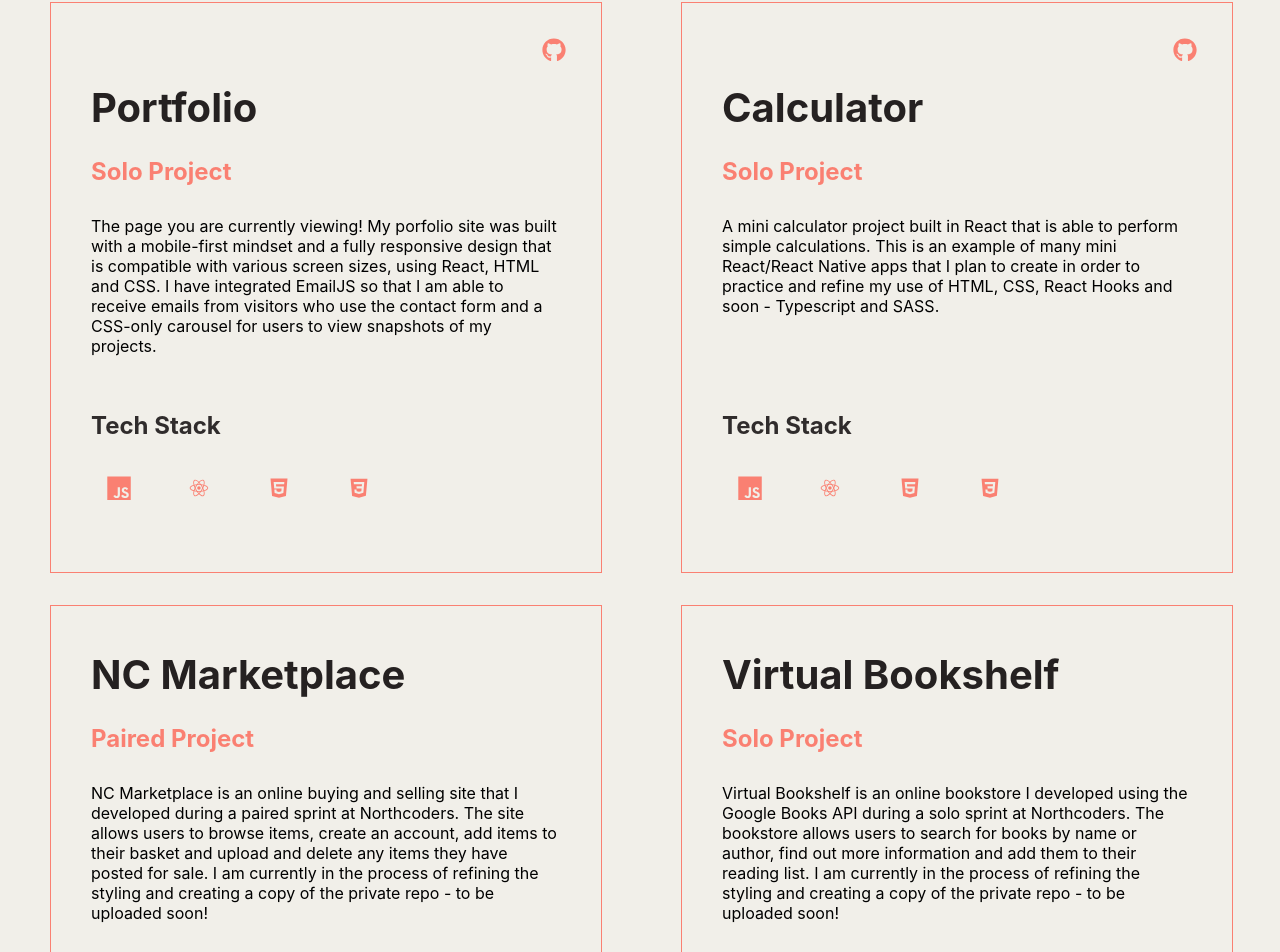
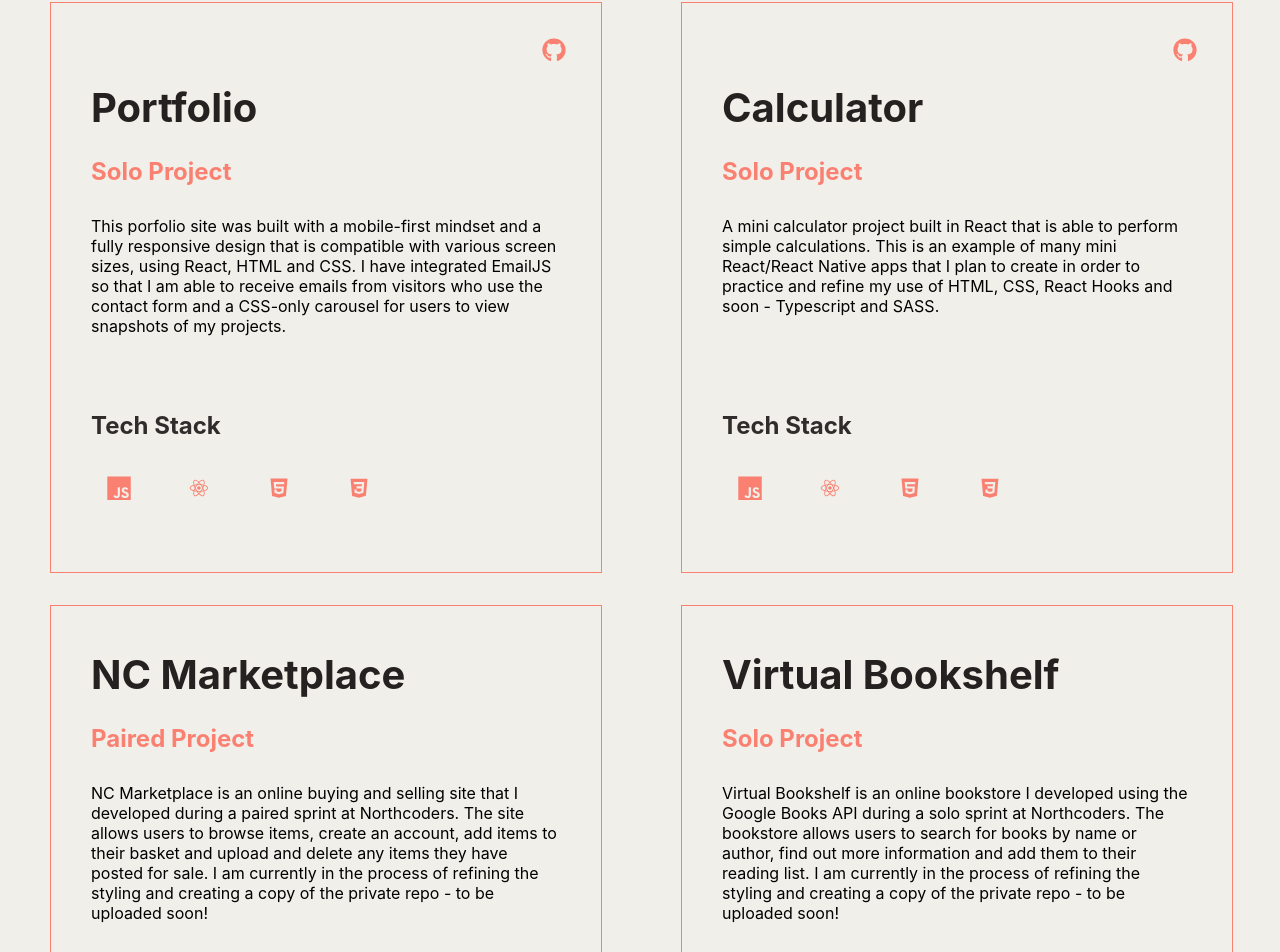
Before and after one commit to leahbanks/portfolio, a React (Create React App) app: page / in a window 1280 px wide. Shown: the part 3415-4367 px from the top of the page. Built offline with nearby package versions, Linux system fonts and the light colour scheme.

Commit message:
tweaked project data

```diff
--- a/src/data/project-data.js
+++ b/src/data/project-data.js
@@ -79,7 +79,7 @@ export const projects = [
   {
     title: "Portfolio",
     type: "Solo Project",
-    info: "The page you are currently viewing! My porfolio site was built with a mobile-first mindset and a fully responsive design that is compatible with various screen sizes, using React, HTML and CSS. I have integrated EmailJS so that I am able to receive emails from visitors who use the contact form and a CSS-only carousel for users to view snapshots of my projects.",
+    info: "This porfolio site was built with a mobile-first mindset and a fully responsive design that is compatible with various screen sizes, using React, HTML and CSS. I have integrated EmailJS so that I am able to receive emails from visitors who use the contact form and a CSS-only carousel for users to view snapshots of my projects.",
     tech: [
       { name: "javascript logo", img: <DiJsBadge /> },
       { name: "react logo", img: <DiReact /> },
```
